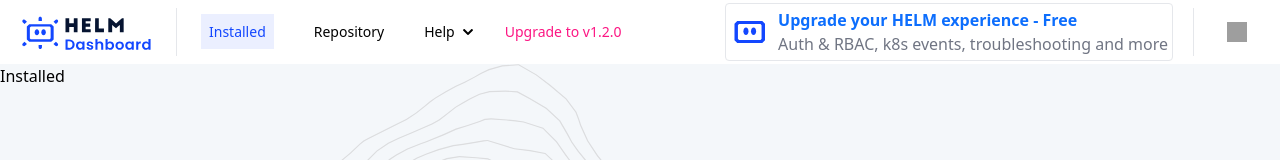
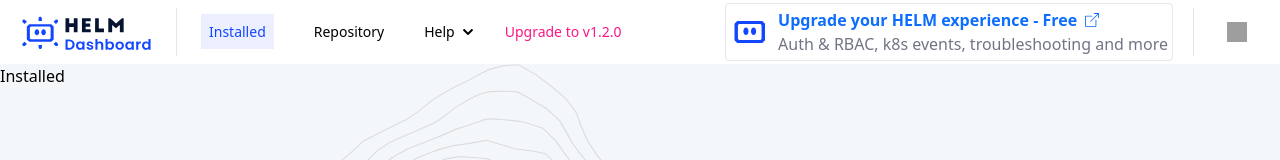
Before and after one commit to komodorio/helm-dashboard, a React (Vite) app in the folder dashboard/: page / in a window 1280 px wide. Shown: the top 160 px of the page. Built offline with nearby package versions, Linux system fonts and the light colour scheme; grey boxes are pictures that could not be loaded.

Commit message:
Finish the Helm experience line (#303)

```diff
--- a/dashboard/src/layout/Header.tsx
+++ b/dashboard/src/layout/Header.tsx
@@ -3,7 +3,13 @@ import LogoHeader from "../assets/logo-header.svg";
 import DropDown, { DropDownItem } from "../components/common/DropDown";
 import WatcherIcon from "../assets/k8s-watcher.svg";
 import ShutDownButton from "./ShutDownButton";
-import { BsSlack, BsGithub, BsArrowRepeat, BsBraces } from "react-icons/bs";
+import {
+  BsSlack,
+  BsGithub,
+  BsArrowRepeat,
+  BsBraces,
+  BsBoxArrowUpRight,
+} from "react-icons/bs";
 import axios from "axios";
 
 const lastRelease = "v1.2.0";
@@ -115,7 +121,10 @@ export default function Header() {
               href="https://komodor.com/helm-dash/"
               className="text-[#0d6efd] font-bold"
             >
-              Upgrade your HELM experience - Free
+              <div className="flex items-center gap-2">
+                Upgrade your HELM experience - Free
+                <BsBoxArrowUpRight className="w-[14px] h-[14px]" />
+              </div>
             </a>
             <label className="text-[#707583]">
               Auth & RBAC, k8s events, troubleshooting and more
```
